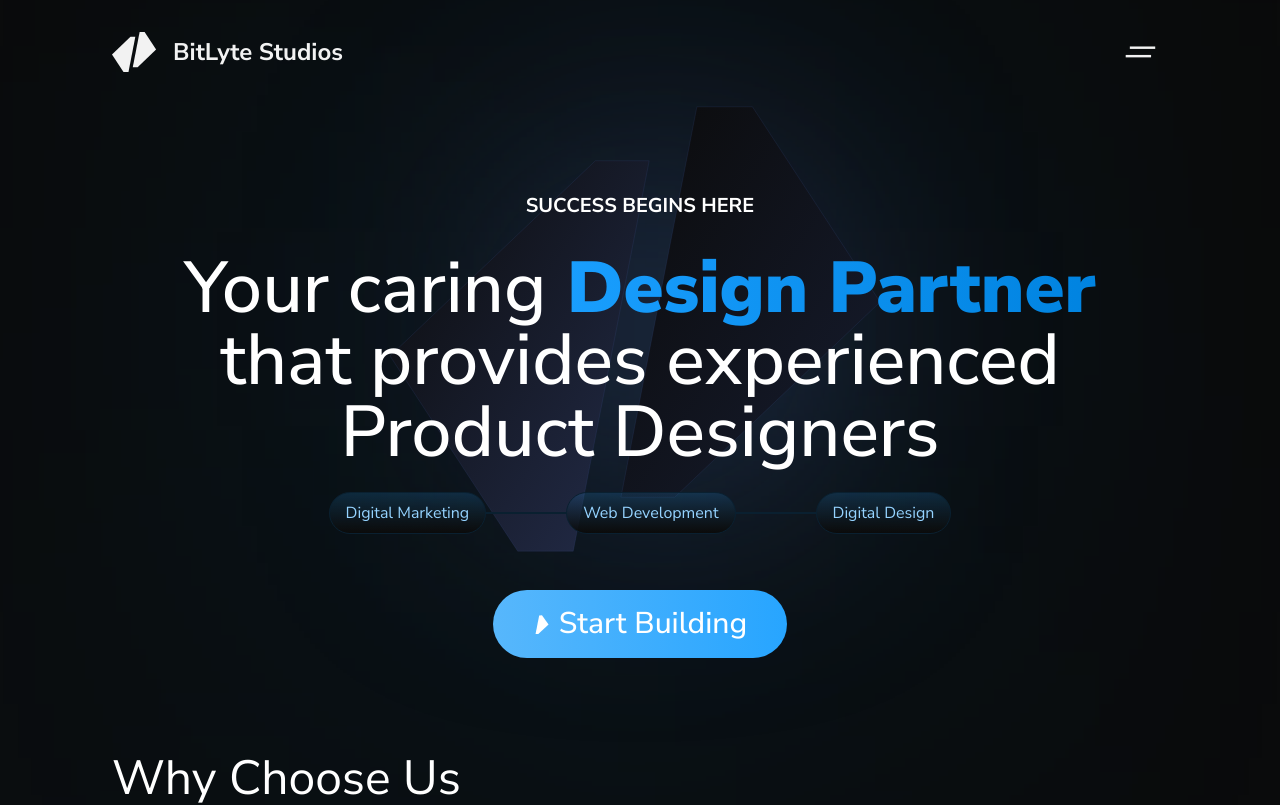
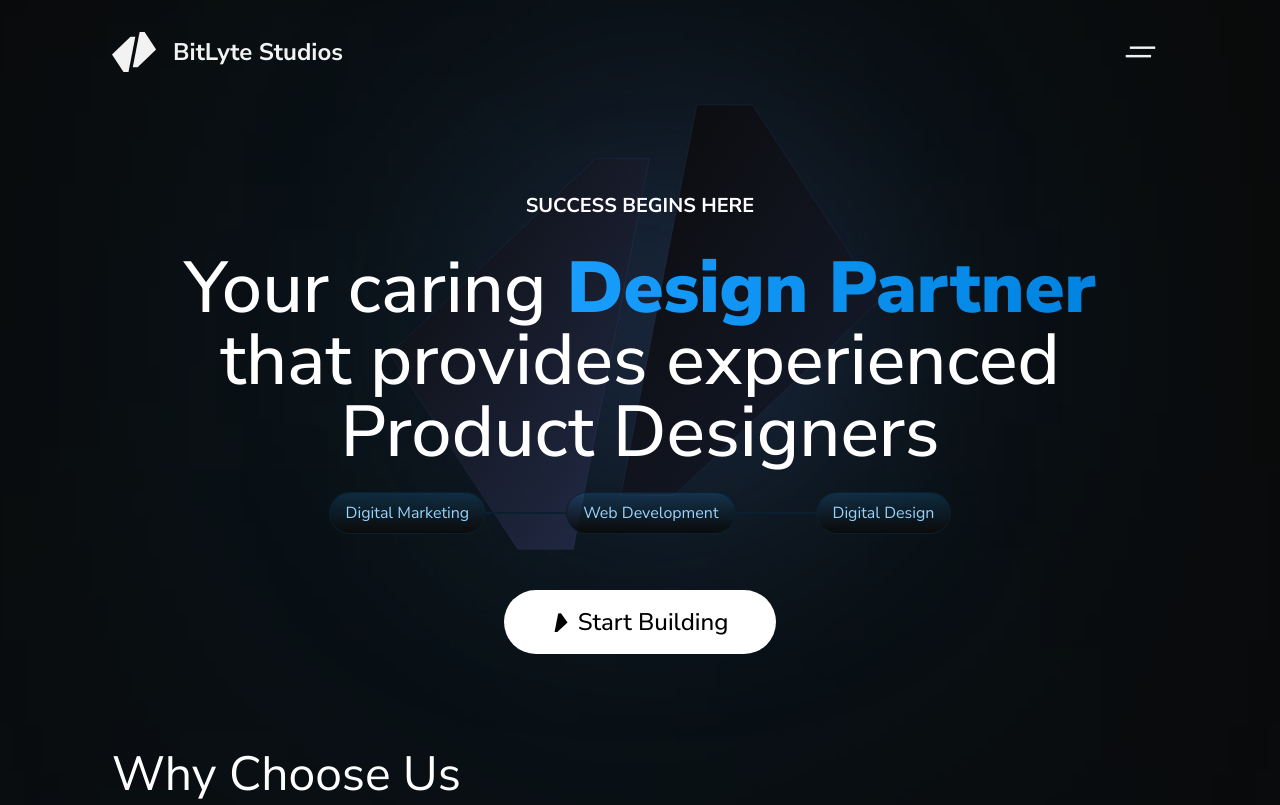
Before and after one commit to zrvnarmarin/BitLyte-Studios-Website, a Next.js app: page / in a window 1280 px wide. Shown: the top 805 px of the page. Built offline with nearby package versions, Linux system fonts and the light colour scheme.

Commit message:
restyled button for home page hero section;

```diff
--- a/app/(home-sections)/HeroSection.tsx
+++ b/app/(home-sections)/HeroSection.tsx
@@ -35,8 +35,8 @@ export default function HeroSection() {
       {/* CTA button */}
       <div className="relative w-full flex justify-center pt-4 md:pt-8 z-30">
         <Link href={`/contact`}>
-          <button className="w-fit flex items-center gap-2 py-4 px-10 text-[#ffffff] bg-gradient-to-r from-[#57b7fc] to-[#27A5FF] rounded-full font-medium text-2xl xs:text-2xl sm:text-2xl md:text-3xl">
-            <LogoForButtonRotated fillColor="#ffffff" width={18} height={20} />
+          <button className="relative overflow-hidden w-fit flex items-center gap-2 py-4 px-12 text-[#000000] bg-[#ffffff] border-[3x] border-[#57b7fc] rounded-full font-medium text-2xl xs:text-2xl sm:text-2xl md:text-2xl">
+            <LogoForButtonRotated fillColor="#000000" width={18} height={20} />
             Start Building
           </button>
         </Link>
@@ -49,8 +49,7 @@ export default function HeroSection() {
       </div>
 
       {/* Blur background */}
-      <div className="w-48 h-48 absolute top-1/2 left-1/2 transform -translate-x-1/2 -translate-y-1/2 bg-gradient-to-r from-[#1A9FFF] to-[#0086E6] z-10 blur-[230px] pointer-events-none"></div>
-
+      <div className="w-52 h-52 absolute top-1/2 left-1/2 transform -translate-x-1/2 -translate-y-1/2 bg-gradient-to-r from-[#1A9FFF] to-[#0086E6] z-10 blur-[230px] pointer-events-none"></div>
     </HeroSectionWrapper>
   );
 }
```
Also changed, not shown: public/test.css (line endings or trailing spaces).
